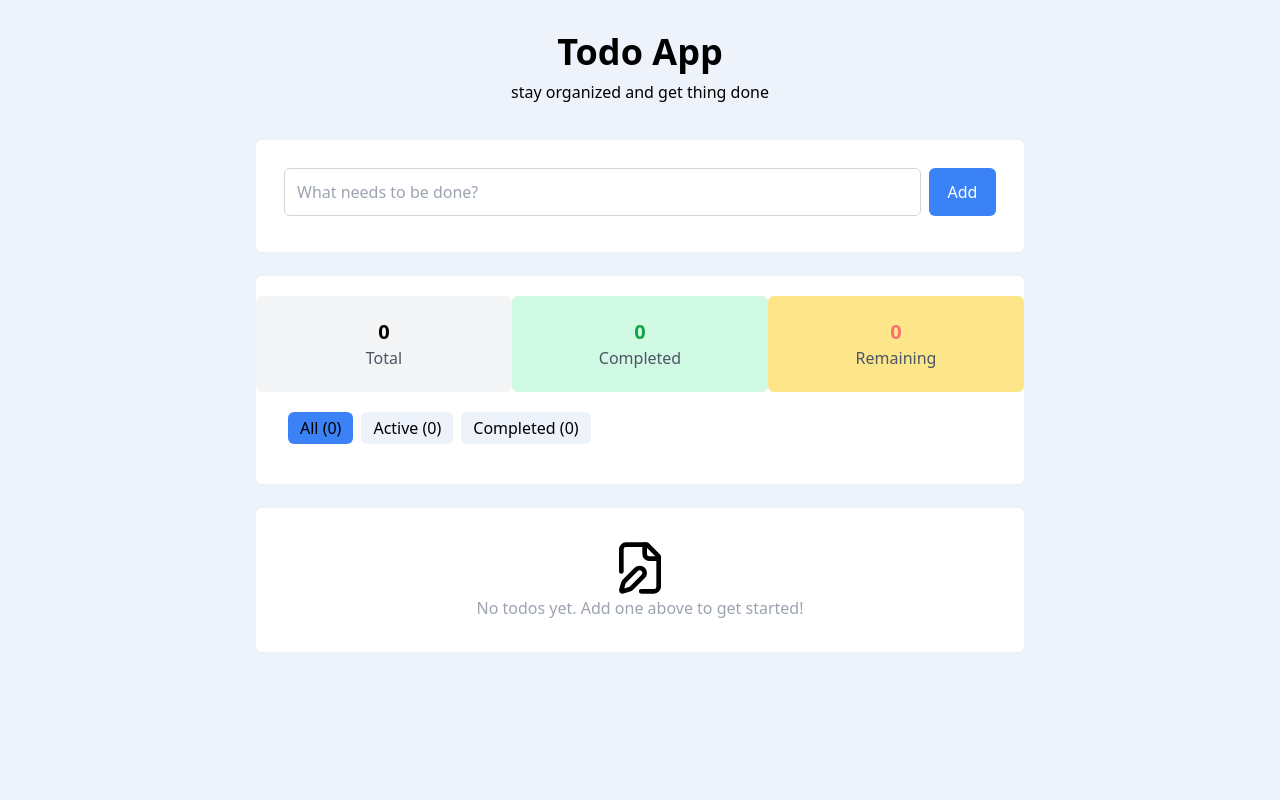
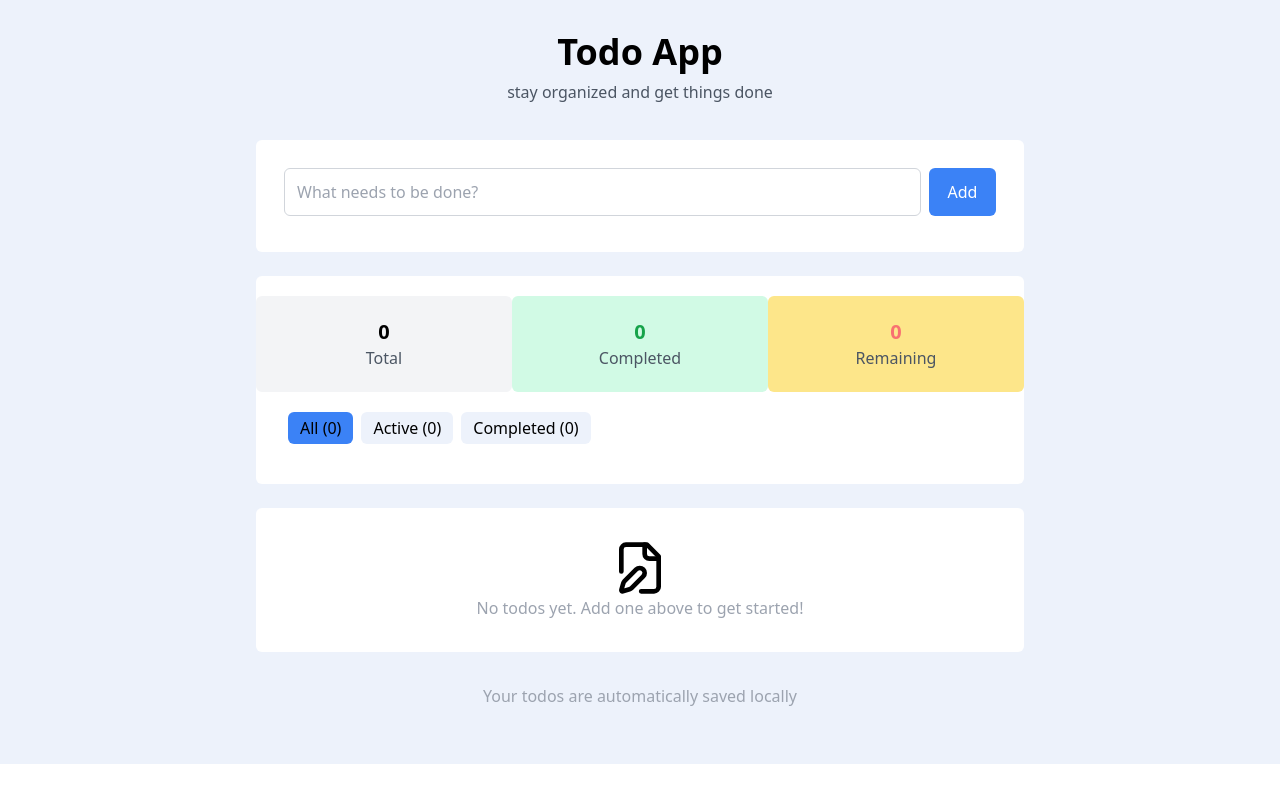
Before and after one commit to amjadhashmi/react-todo-app, a React (Vite) app: page / in a window 1280 px wide. Built offline with nearby package versions, Linux system fonts and the light colour scheme.

Commit message:
Footer is added

```diff
--- a/src/App.jsx
+++ b/src/App.jsx
@@ -3,7 +3,7 @@ import { Container, Edit, FileEdit, Trash2 } from "lucide-react";
 export default function App() {
   return (
 
-    <div  className=" bg-page-bg-light-blue w-full h-screen">
+    <div  className=" bg-page-bg-light-blue w-full h-min-screen">
 
 
          {/*//////////////////////// Header///////////////////////////////// */}
@@ -12,7 +12,7 @@ export default function App() {
 
             <h1 className="text-4xl font-bold pt-8">Todo App</h1>
 
-            <p className="p-2">stay organized and get thing done</p>
+            <p className="p-2 text-gray-600">stay organized and get things done</p>
 
           </div>
 
@@ -94,13 +94,20 @@ export default function App() {
         {/*/////////////////////////////////////// FeedBack Div  ////////////////////////////////////////////*/}
 
 
-          <div className="w-3/5 h-36 bg-white mx-auto mt-6 flex flex-col items-center justify-center rounded-md">
+          <div className="w-3/5 h-36 bg-card-bg mx-auto mt-6 flex flex-col items-center justify-center rounded-md">
 
                 <FileEdit className="h-14 w-14" />
                 <p className="text-gray-400"> No todos yet. Add one above to get started!</p>
 
           </div>
 
+
+
+          {/*///////////////////////////////////// Footer  /////////////////////////////////////////////////*/}
+
+                      <div className="h-20 mt-8 text-center">
+                      <footer className="text-muted-text">Your todos are automatically saved locally</footer>
+                      </div>
 
 
     </div>
```
